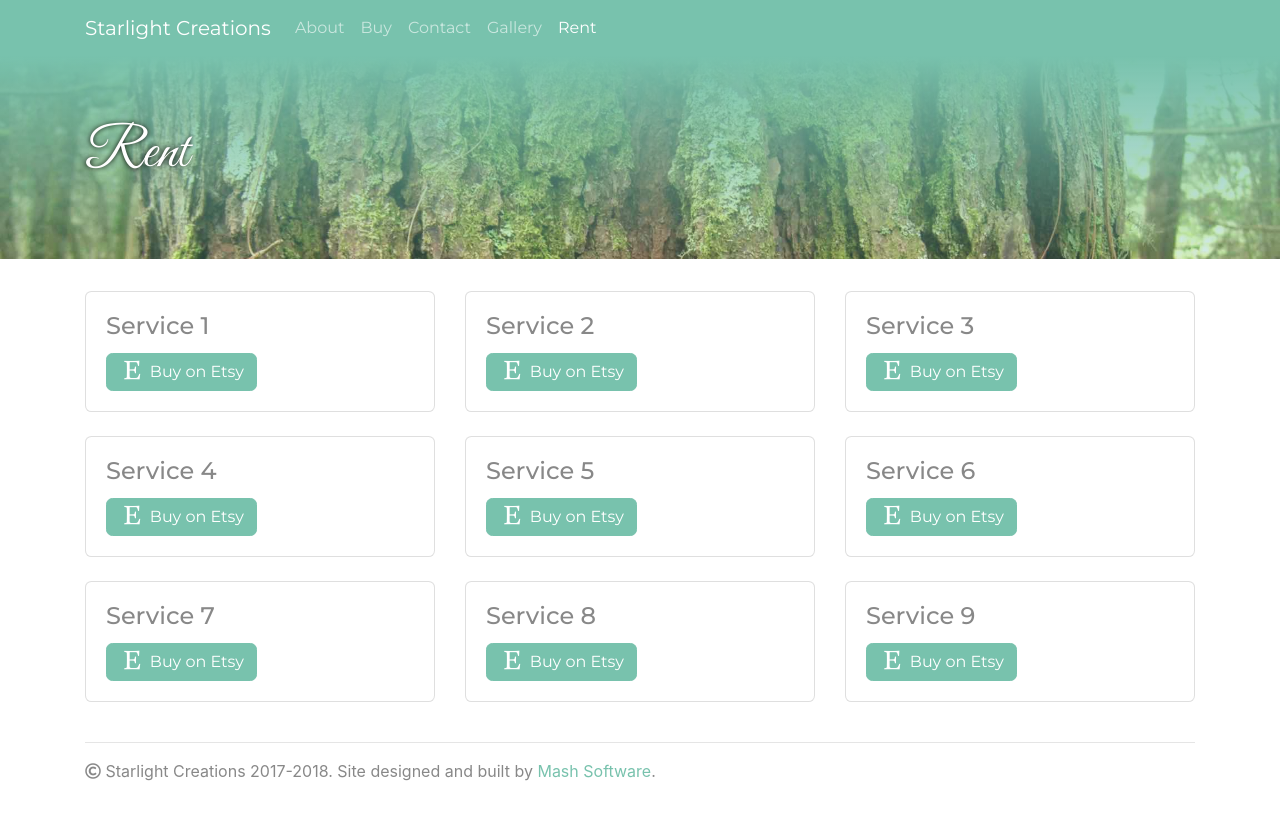
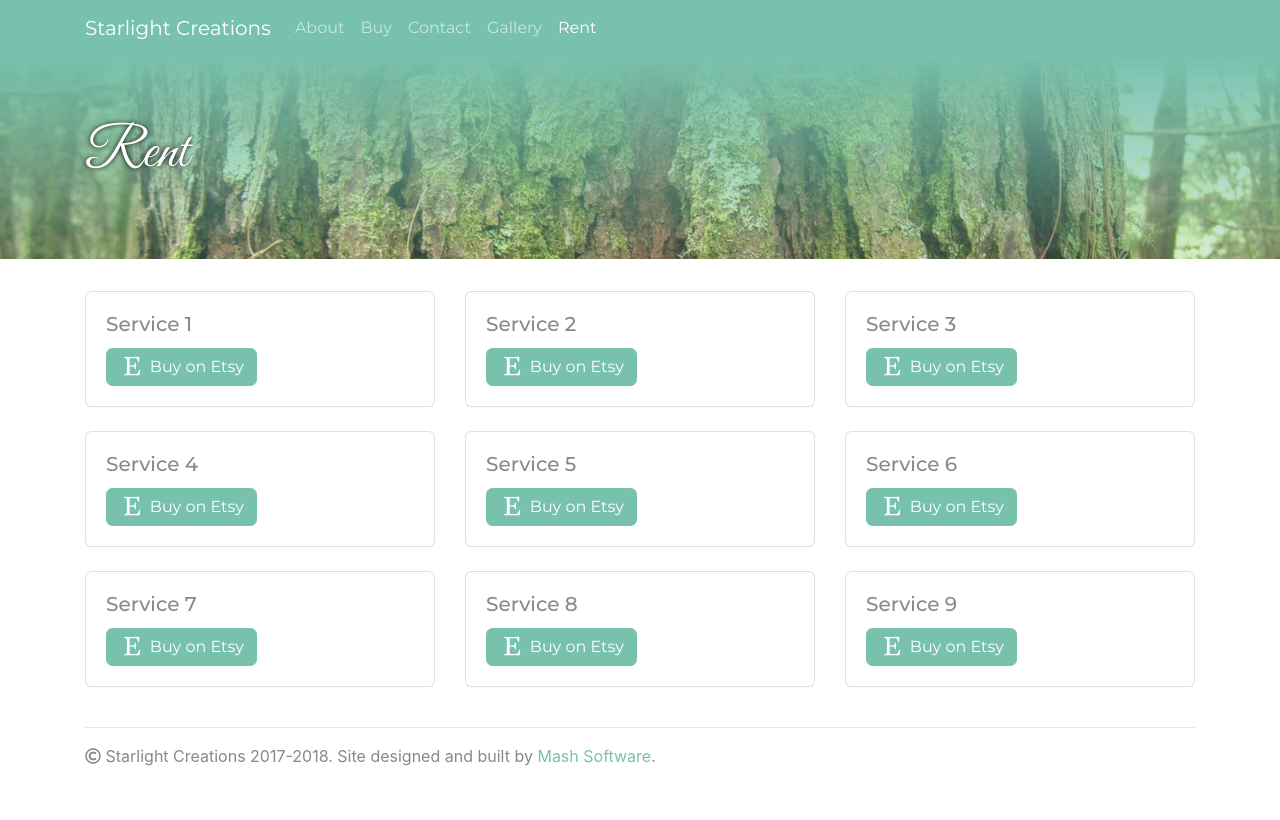
Before and after one commit to starlight-creations/starlight-creations.github.io, a Jekyll site: the page built from rent.html, in a window 1280 px wide. Shown: the top 820 px of the page. Built offline with Jekyll 4.4.1, drawn with Linux system fonts in a browser that asks for light colours; nearby versions of some CDN libraries.

Commit message:
smaller card titles

```diff
--- a/_includes/item.html
+++ b/_includes/item.html
@@ -1,7 +1,7 @@
 <div class="card">
     {% if item.img %}<img class="card-img-top" src="{{site.baseurl}}{{item.img}}" alt="{{item.name}}" height="200" width="300" style="object-fit: cover">{% endif %}
     <div class="card-body">
-        <h4 class="card-title">{{item.name}}</h4>
+        <h5 class="card-title">{{item.name}}</h4>
         <a href="{{item.url}}" class="btn btn-primary"><i class="fab fa-etsy fa-fw fa-lg"></i> Buy on Etsy</a>
     </div>
 </div>
```
